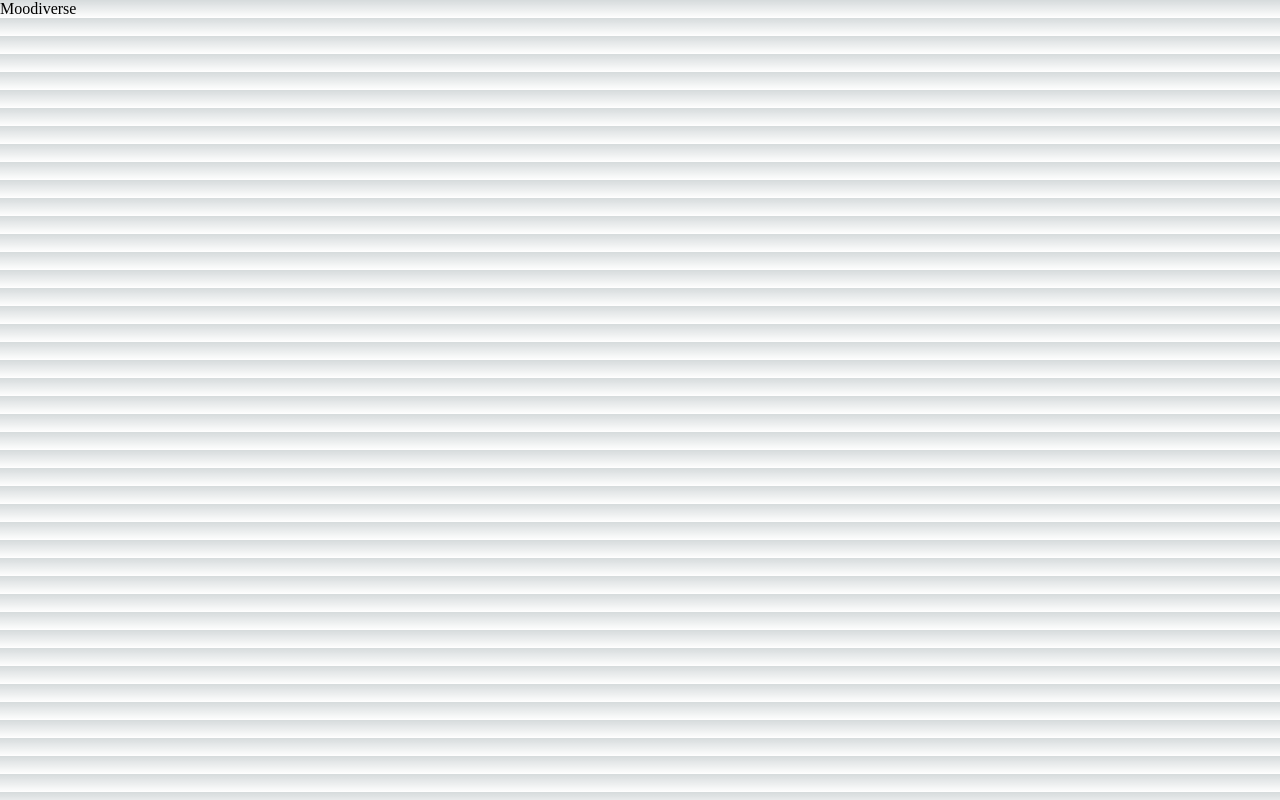
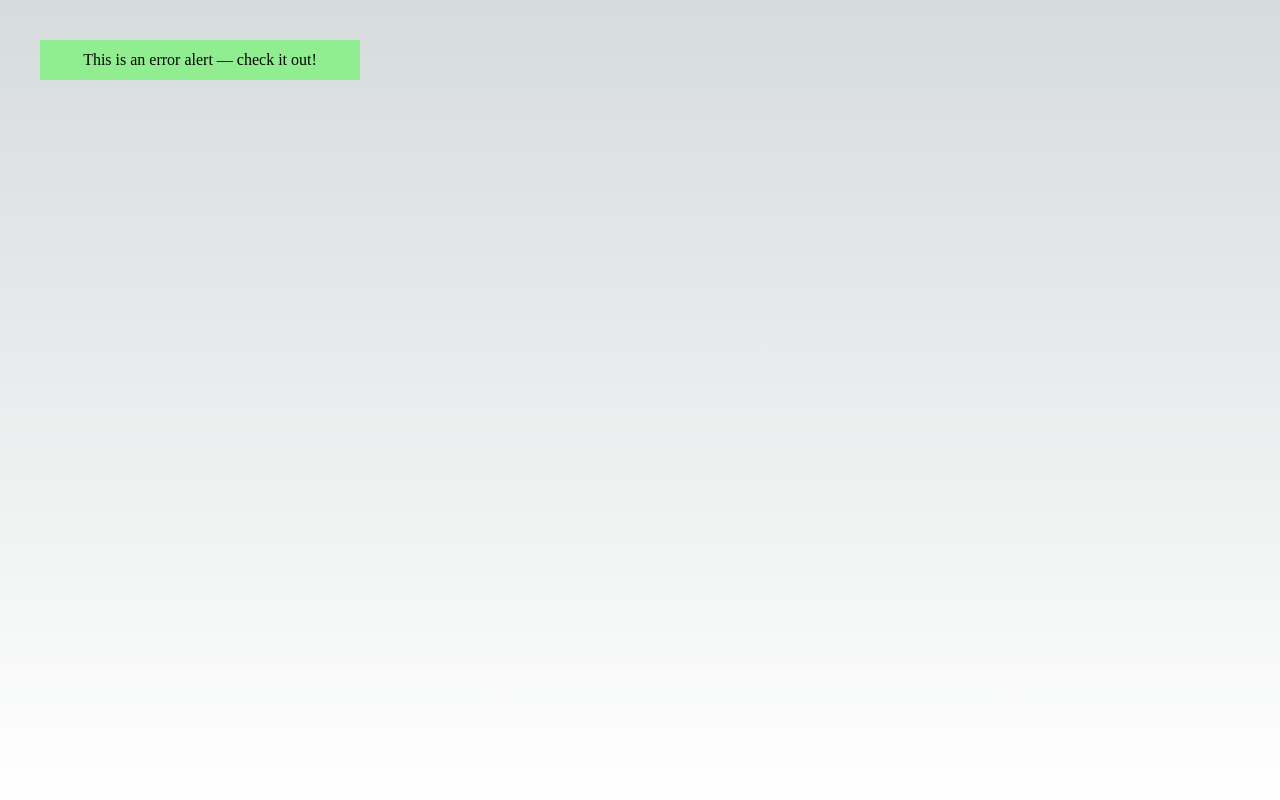
Before and after one commit to KPI-Frogs-Team/moodiverse-front, a Next.js app: page / in a window 1280 px wide. Built offline with nearby package versions, Linux system fonts and the light colour scheme.

Commit message:
feature: added new alert (First try)

```diff
--- a/package.json
+++ b/package.json
@@ -29,6 +29,7 @@
     "prettier": "^2.8.5",
     "react": "18.2.0",
     "react-dom": "18.2.0",
+    "react-query": "^3.39.3",
     "sass": "^1.59.3",
     "typescript": "5.0.2"
   },
--- /dev/null
+++ b/src/common/components/alert/Alert.module.scss
@@ -0,0 +1,7 @@
+.alert {
+  height: 5vh;
+  min-width: 25vw;
+  display: flex;
+  justify-content: space-around;
+  align-items: center;
+}
--- /dev/null
+++ b/src/common/components/alert/Alert.tsx
@@ -0,0 +1,35 @@
+import styles from "@/common/components/alert/Alert.module.scss";
+
+// const Alert = () => <div className={styles["first"]}>Hello</div>;
+export enum AlertColor {
+  RED = "lightcoral",
+  BLUE = "lightblue",
+  GREEN = "lightgreen",
+  YELLOW = "lightyellow",
+}
+
+export enum AlertType {
+  ERROR = "an error",
+  WARNING = "a warning",
+  INFO = "an info",
+  SUCCESS = "a success",
+}
+
+interface AlertProps {
+  color: AlertColor;
+  type: AlertType;
+}
+
+// eslint-disable-next-line react/prop-types
+const Alert: React.FC<AlertProps> = ({ color, type }) => {
+  const getMessage = (type: AlertType) => {
+    return `This is ${type} alert — check it out!`;
+  };
+
+  return (
+    <div className={styles["alert"]} style={{ backgroundColor: color }}>
+      {getMessage(type)}
+    </div>
+  );
+};
+export default Alert;
--- /dev/null
+++ b/src/common/components/alert/index.ts
@@ -0,0 +1 @@
+export { default } from "./Alert";
--- /dev/null
+++ b/src/common/pages/alert-page/AlertPage.module.scss
@@ -0,0 +1,6 @@
+.alert {
+  min-height: 100vh;
+  display: flex;
+  //justify-content: center;
+  padding: 5vh;
+}
--- /dev/null
+++ b/src/common/pages/alert-page/AlertPage.tsx
@@ -0,0 +1,11 @@
+import Alert from "@/common/components/alert";
+import { AlertColor, AlertType } from "@/common/components/alert/Alert";
+
+// import Alert, { AlertColor, AlertType } from './Alert';
+import styles from "./AlertPage.module.scss";
+const AlertPage = () => (
+  <div className={styles["alert"]}>
+    <Alert color={AlertColor.GREEN} type={AlertType.ERROR} />
+  </div>
+);
+export default AlertPage;
--- /dev/null
+++ b/src/common/pages/alert-page/index.ts
@@ -0,0 +1 @@
+export { default } from "./AlertPage";
--- a/src/pages/_app.tsx
+++ b/src/pages/_app.tsx
@@ -1,7 +1,14 @@
-import type { AppProps } from "next/app";
+import React from "react";
+import { QueryClient, QueryClientProvider } from "react-query";
+import { AppProps } from "next/app";
 
 import "@/styles/globals.scss";
 
-export default function App({ Component, pageProps }: AppProps) {
-  return <Component {...pageProps} />;
-}
+const queryClient = new QueryClient();
+const App = ({ Component, pageProps }: AppProps) => (
+  <QueryClientProvider client={queryClient}>
+    <Component {...pageProps} />
+  </QueryClientProvider>
+);
+
+export default App;
--- a/src/pages/index.tsx
+++ b/src/pages/index.tsx
@@ -1,3 +1,5 @@
-const Moodiverse = () => <div>Moodiverse</div>;
+import AlertPage from "@/common/pages/alert-page";
+
+const Moodiverse = () => <AlertPage />;
 
 export default Moodiverse;
```
Also changed, not shown: 2 other files (tests, documents, lock files or other folders).
